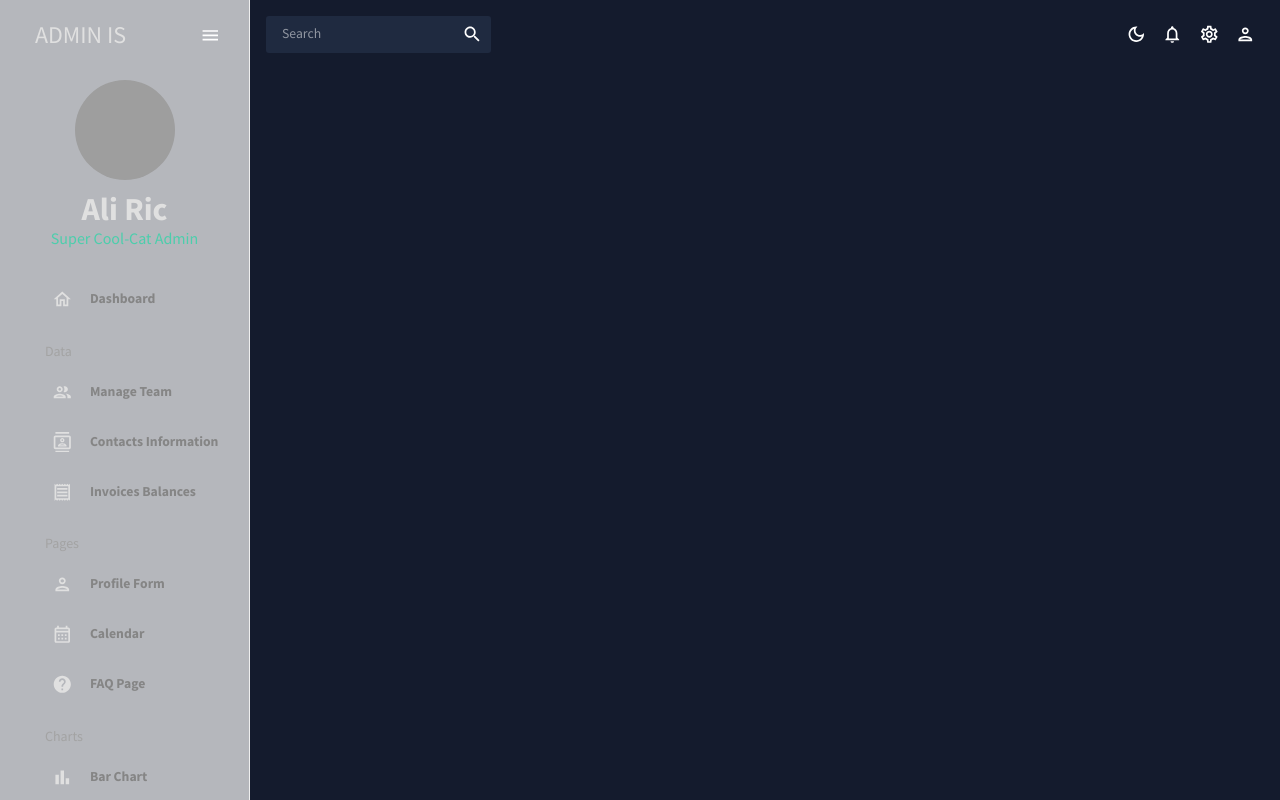
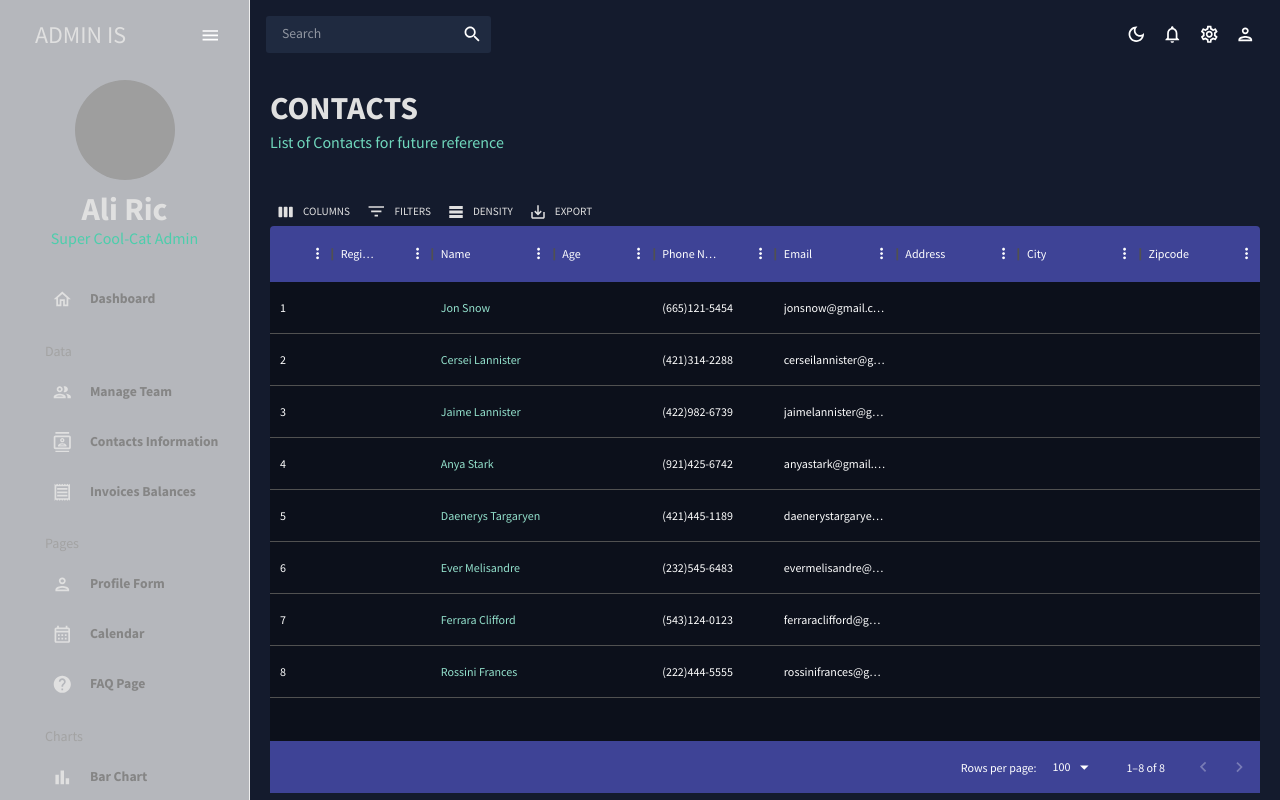
Before and after one commit to alissonkhr/React-Practice, a React (Create React App) app in the folder react-main/: page /invoices in a window 1280 px wide. Shown: the top 800 px of the page. Built offline with nearby package versions, Linux system fonts and the light colour scheme; grey boxes are pictures that could not be loaded.

Commit message:
setting invoices component up to populate data on page

```diff
--- a/react-main/src/App.js
+++ b/react-main/src/App.js
@@ -6,7 +6,7 @@ import MySidebar from "./scenes/global/MySidebar";
 import Dashboard from "./scenes/dashboard";
 import Team from "./scenes/team";
 import Contacts from "./scenes/contacts";
-// import Invoices from "./scenes/invoices";
+import Invoices from "./scenes/invoices";
 // import Bar from "./scenes/bar";
 // import Form from "./scenes/form";
 // import Line from "./scenes/line";
@@ -30,7 +30,7 @@ function App() {
               <Route path="/" element={<Dashboard />} />
               <Route path="/team" element={<Team />} />
               <Route path="/contacts" element={<Contacts />} />
-              {/* <Route path="/invoices" element={<Invoices />} /> */}
+              <Route path="/invoices" element={<Invoices />} />
               {/* <Route path="/bar" element={<Bar />} /> */}
               {/* <Route path="/form" element={<Form />} /> */}
               {/* <Route path="/line" element={<Line />} /> */}
--- a/react-main/src/scenes/invoices/index.jsx
+++ b/react-main/src/scenes/invoices/index.jsx
@@ -0,0 +1,98 @@
+import { Box, useTheme } from "@mui/material";
+import { DataGrid, GridToolbar } from "@mui/x-data-grid";
+import { tokens } from "../../theme";
+import { mockDataInvoices } from "../../data/mockData";
+import Header from "../../components/Header";
+
+const Invoices = () => {
+  const theme = useTheme();
+  const colors = tokens(theme.palette.mode);
+
+  const columns = [
+    { field: "id", headerName: "ID", flex: 0.5 },
+    { field: "registrarId", headerName: "Registrar ID" },
+    {
+      field: "name",
+      headerName: "Name",
+      flex: 1,
+      cellClassName: "name-column--cell",
+    },
+    {
+      field: "age",
+      headerName: "Age",
+      type: "number",
+      headerAlign: "left",
+      align: "left",
+    },
+    {
+      field: "phone",
+      headerName: "Phone Number",
+      flex: 1,
+    },
+    {
+      field: "email",
+      headerName: "Email",
+      flex: 1,
+    },
+    {
+      field: "address",
+      headerName: "Address",
+      flex: 1,
+    },
+    {
+      field: "city",
+      headerName: "City",
+      flex: 1,
+    },
+    {
+      field: "zipCode",
+      headerName: "Zipcode",
+      flex: 1,
+    },
+  ];
+  return (
+    <Box m="20px">
+      <Header
+        title="CONTACTS"
+        subtitle="List of Contacts for future reference"
+      />
+      <Box
+        m="40px 0 0 0"
+        height="75vh"
+        sx={{
+          "& .MuiDataGrid-root": {
+            border: "none",
+          },
+          "& .MuiDataGrid-cell": {
+            borderBottom: "none",
+          },
+          "& .name-column--cell": {
+            color: colors.greenAccent[300],
+          },
+          "& .MuiDataGrid-columnHeaders": {
+            backgroundColor: colors.blueAccent[700],
+            borderBottom: "none",
+          },
+          "& .MuiDataGrid-virtualScroller": {
+            backgroundColor: colors.primary[700],
+          },
+          "& .MuiDataGrid-footerContainer": {
+            borderTop: "none",
+            backgroundColor: colors.blueAccent[700],
+          },
+          "& .MuiDataGrid-toolbarContainer .MuiButton-text": {
+            color: `${colors.grey[100]} !important`,
+          },
+        }}
+      >
+        <DataGrid
+          rows={mockDataInvoices}
+          columns={columns}
+          components={{ Toolbar: GridToolbar }}
+        />
+      </Box>
+    </Box>
+  );
+};
+
+export default Invoices;
```
